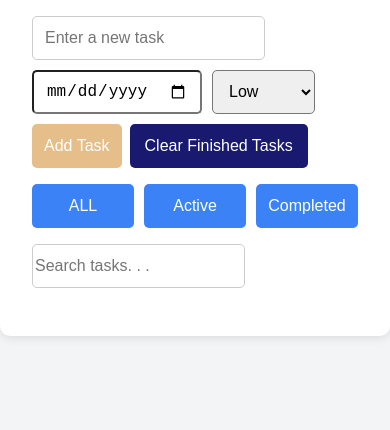
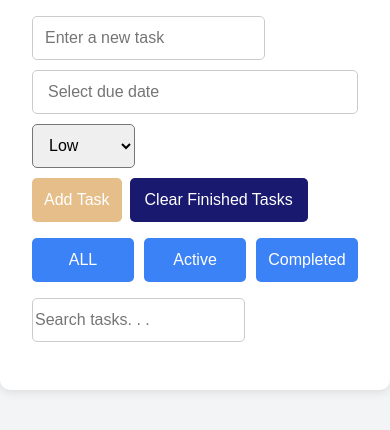
Before and after one commit to broliveros/task-app, a plain HTML site: page index.html in a window 390 px wide. Shown: the part 176-606 px from the top of the page. Drawn offline with nearby package versions, Linux system fonts and the light colour scheme.

Commit message:
Still phone functionality

```diff
--- a/index.html
+++ b/index.html
@@ -4,6 +4,7 @@
         <meta charset="UTF-8" />
         <meta name="viewport" content="width=device-width, initial-scale=1.0"/>
         <title>Task Manager</title>
+        <link rel="stylesheet" href="https://cdn.jsdelivr.net/npm/flatpickr/dist/flatpickr.min.css"/>
         <link rel="stylesheet" href="style.css" />
     </head>
     <body>
@@ -32,7 +33,7 @@
 
             <ul id="task-list"></ul>
          </div>
-         <script src="https://cdn.jsdelivr.net/npm/flatpickr"></script>
         <script src="script.js"></script>
+        <script src="https://cdn.jsdelivr.net/npm/flatpickr"></script>
     </body>
 </html>
--- a/script.js
+++ b/script.js
@@ -1,4 +1,9 @@
 document.addEventListener("DOMContentLoaded", () => {
+    flatpickr("#due-date", {
+        dateFormat: "Y-m-d",
+        allowInput: true
+    });
+
     const form = document.getElementById("task-form");
     const input = document.getElementById("task-input");
     const list = document.getElementById("task-list");
@@ -218,11 +223,6 @@ document.addEventListener("DOMContentLoaded", () => {
         ).element;
     }
 
-    flatpickr("#due-date", {
-        dateFormat: "Y-m-d",
-        allowInput: true,
-    });
-
         form.addEventListener("submit", (e) => {
         e.preventDefault();
         const taskText = input.value.trim();
--- a/style.css
+++ b/style.css
@@ -48,27 +48,13 @@ button {
     box-sizing: border-box;
 }
 
-inputp[type="date"] {
-    appearance: none;
-    -webkit-appearance: none;
-    background-color: #fff;
+#due-date {
+    height: 44px;
+    padding: 10px 15px;
+    font-size: 1rem;
     border: 1px solid #ccc;
     border-radius: 5px;
-    padding: 0 10px;
-    font-size: 1rem;
-    height: 44px;
-    color: #333;
-    width: 120px;
-}
-
-input[type="date"]::before {
-    content: attr(placeholder);
-    color: #888;
-}
-
-input[type="date"]:focus::before,
-input[type="date"]:valid::before {
-    content:"" !important;
+    width: 100%;
 }
 
 #add-task-btn {
```
